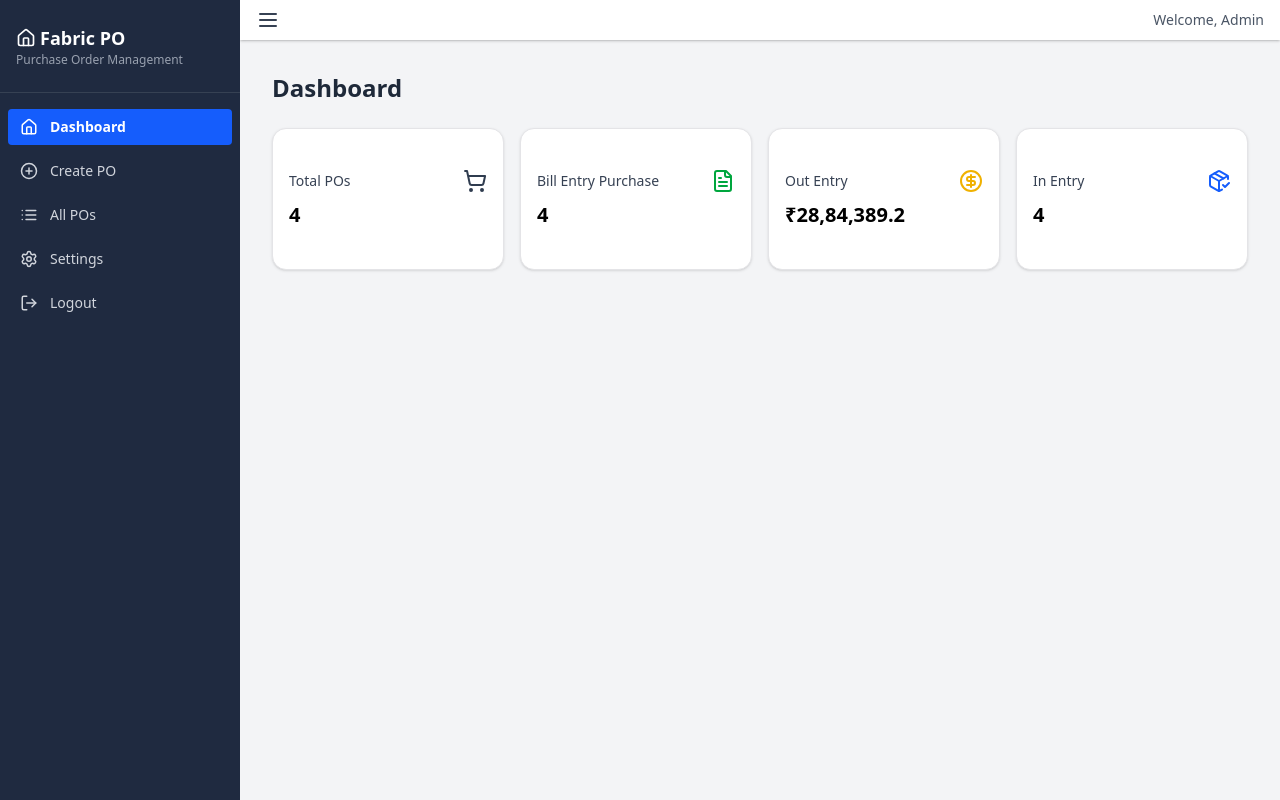
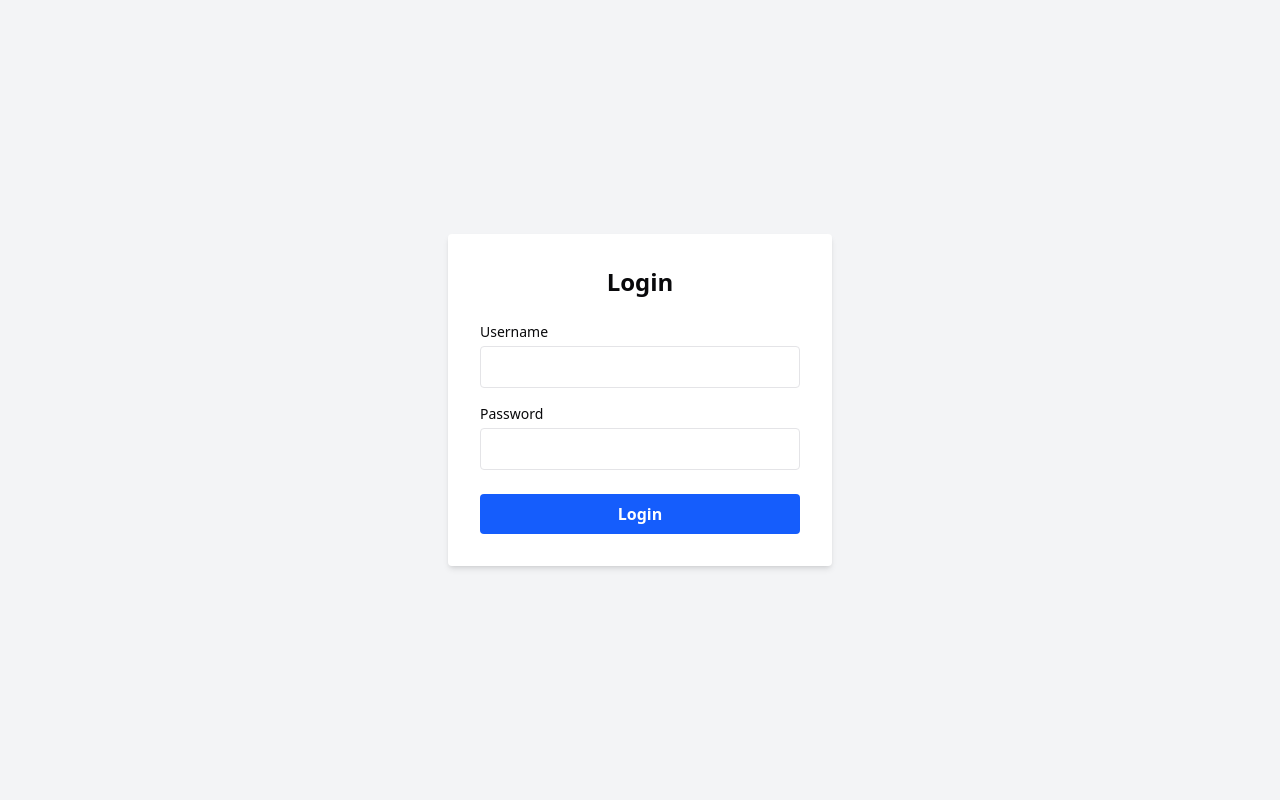
Before and after one commit to Ignito-Corporation/Textile-Admin-Panel, a React (Vite) app: page / in a window 1280 px wide. Before the commit this address led to /dashboard. Built offline with nearby package versions, Linux system fonts and the light colour scheme.

Commit message:
Added Login Authentication

```diff
--- a/package.json
+++ b/package.json
@@ -16,6 +16,7 @@
     "lucide-react": "^0.525.0",
     "react": "^19.1.0",
     "react-dom": "^19.1.0",
+    "react-router-dom": "^7.7.0",
     "tailwind-merge": "^3.3.1",
     "tailwindcss": "^4.1.11"
   },
--- a/src/App.jsx
+++ b/src/App.jsx
@@ -1,26 +1,57 @@
-import React from 'react';
-import { BrowserRouter as Router, Routes, Route, Navigate } from 'react-router-dom';
-import Layout from './layout/Layout';
-import Dashboard from './pages/Dashboard';
-import AllPOs from './pages/TotalPos';
-import BillEntry from './pages/BillEnteryPurchase'; // ✅ Create this file
+import React, { useState, useEffect } from "react";
+import {
+  BrowserRouter as Router,
+  Routes,
+  Route,
+  Navigate,
+  useLocation,
+} from "react-router-dom";
+
+import Layout from "./layout/Layout";
+import Login from "./pages/Login";
+import Dashboard from "./pages/Dashboard";
+import AllPOs from "./pages/TotalPos";
+import BillEntry from "./pages/BillEnteryPurchase";
+
+const AppWrapper = () => {
+  const [isAuthenticated, setIsAuthenticated] = useState(
+    localStorage.getItem("isLoggedIn") === "true"
+  );
+
+  const location = useLocation();
+
+  useEffect(() => {
+    setIsAuthenticated(localStorage.getItem("isLoggedIn") === "true");
+  }, [location]);
+
+  return (
+    <Routes>
+      {/* Public Route */}
+      <Route
+        path="/"
+        element={<Login setIsAuthenticated={setIsAuthenticated} />}
+      />
+
+      {/* Protected Routes */}
+      <Route
+        path="/dashboard"
+        element={isAuthenticated ? <Layout /> : <Navigate to="/" replace />}
+      >
+        <Route index element={<Dashboard />} />
+        <Route path="all-pos" element={<AllPOs />} />
+        <Route path="bill-entry" element={<BillEntry />} />
+      </Route>
+
+      {/* Catch-all */}
+      <Route path="*" element={<Navigate to="/" replace />} />
+    </Routes>
+  );
+};
 
 function App() {
   return (
     <Router>
-      <Routes>
-        {/* Redirect "/" to "/dashboard" */}
-        <Route path="/" element={<Navigate to="/dashboard" />} />
-
-        {/* Main layout with fixed sidebar and topbar */}
-        <Route path="/" element={<Layout />}>
-          <Route path="dashboard" element={<Dashboard />} />
-
-          {/* ✅ Inner routing for dashboard card clicks */}
-          <Route path="dashboard/all-pos" element={<AllPOs />} />
-          <Route path="dashboard/bill-entry" element={<BillEntry />} />
-        </Route>
-      </Routes>
+      <AppWrapper />
     </Router>
   );
 }
--- /dev/null
+++ b/src/components/Navbar.jsx
@@ -0,0 +1,88 @@
+import { useState } from 'react';
+import {
+  Home,
+  List,
+  Settings,
+  LogOut,
+  PlusCircle,
+  Menu,
+} from 'lucide-react';
+import { NavLink, useLocation } from 'react-router-dom';
+
+const menuItems = [
+  { icon: <Home size={18} />, label: 'Dashboard', to: '/dashboard' },
+  { icon: <PlusCircle size={18} />, label: 'Create PO', to: '/create_po' },
+  { icon: <List size={18} />, label: 'Create Purchase Bill', to: '/dashboard/Create_Purchase_Bill' },
+  { icon: <Settings size={18} />, label: 'Settings', to: '/dashboard/settings' },
+  { icon: <LogOut size={18} />, label: 'Logout', to: '/logout' },
+];
+
+export default function Navbar({ children }) {
+  const [collapsed, setCollapsed] = useState(false);
+  const location = useLocation();
+
+  const handleToggle = () => {
+    setCollapsed((prev) => !prev);
+  };
+
+  return (
+    <div className="flex h-screen">
+      {/* Sidebar */}
+      <div
+        className={`bg-[#1f2a40] text-white transition-all duration-300 ${
+          collapsed ? 'w-16' : 'w-60'
+        } h-full flex flex-col fixed top-0 left-0 z-20`}
+      >
+        <div className="px-4 py-6 text-sm border-b border-gray-700">
+          {!collapsed ? (
+            <>
+              <div className="text-lg font-bold flex items-center gap-1">
+                <Home size={20} /> Fabric PO
+              </div>
+              <div className="text-xs text-gray-400">Purchase Order Management</div>
+            </>
+          ) : (
+            <div className="flex justify-center">
+              <Home size={24} />
+            </div>
+          )}
+        </div>
+
+        <nav className="flex-1 px-2 py-4 space-y-2">
+          {menuItems.map((item, index) => {
+            const isActive = location.pathname === item.to;
+            return (
+              <NavLink
+                key={index}
+                to={item.to}
+                className={`flex items-center gap-3 text-sm px-3 py-2 rounded cursor-pointer transition-all
+                  ${isActive ? 'bg-blue-600 text-white font-semibold' : 'hover:bg-gray-700 text-gray-300'}`}
+              >
+                {item.icon}
+                {!collapsed && <span>{item.label}</span>}
+              </NavLink>
+            );
+          })}
+        </nav>
+      </div>
+
+      {/* Main Content + Topbar */}
+      <div
+        className={`flex flex-col w-full transition-all duration-300 ${
+          collapsed ? 'ml-16' : 'ml-60'
+        }`}
+      >
+        {/* Topbar */}
+        <div className="sticky top-0 z-10 bg-white shadow px-4 py-2 flex justify-between items-center">
+          <button onClick={handleToggle} className="text-gray-700">
+            <Menu size={24} />
+          </button>
+          <div className="text-sm text-gray-600">Welcome, Admin</div>
+        </div>
+
+        {/* Page Content */}
+        <div className="flex-1 overflow-auto p-4">{children}</div>
+      </div>
+    </div>
+  );
+}
--- a/src/components/Sidebar.jsx
+++ /dev/null
@@ -1,61 +0,0 @@
-import {
-  Home,
-  FileText,
-  List,
-  Settings,
-  LogOut,
-  PlusCircle
-} from 'lucide-react';
-import { NavLink, useLocation } from 'react-router-dom';
-
-const menuItems = [
-  { icon: <Home size={18} />, label: 'Dashboard', to: '/dashboard' },
-  { icon: <PlusCircle size={18} />, label: 'Create PO', to: '/create-po' },
-  { icon: <List size={18} />, label: 'All POs', to: '/all-pos' },
-  { icon: <Settings size={18} />, label: 'Settings', to: '/settings' },
-  { icon: <LogOut size={18} />, label: 'Logout', to: '/logout' }
-];
-
-export default function Sidebar({ collapsed }) {
-  const location = useLocation();
-
-  return (
-    <div
-      className={`bg-[#1f2a40] text-white transition-all duration-300 ${
-        collapsed ? 'w-16' : 'w-60'
-      } h-full flex flex-col`}
-    >
-      <div className="px-4 py-6 text-sm border-b border-gray-700">
-        {!collapsed ? (
-          <>
-            <div className="text-lg font-bold flex items-center gap-1">
-              <Home size={20} /> Fabric PO
-            </div>
-            <div className="text-xs text-gray-400">Purchase Order Management</div>
-          </>
-        ) : (
-          <div className="flex justify-center">
-            <Home size={24} />
-          </div>
-        )}
-      </div>
-
-      <nav className="flex-1 px-2 py-4 space-y-2">
-        {menuItems.map((item, index) => {
-          const isActive = location.pathname === item.to;
-          return (
-            <NavLink
-              key={index}
-              to={item.to}
-              className={`flex items-center gap-3 text-sm px-3 py-2 rounded cursor-pointer transition-all
-                ${isActive ? 'bg-blue-600 text-white font-semibold' : 'hover:bg-gray-700 text-gray-300'}`}
-            >
-              {item.icon}
-              {!collapsed && <span>{item.label}</span>}
-            </NavLink>
-          );
-        })}
-      </nav>
-    </div>
-  );
-}
--- a/src/components/Topbar.jsx
+++ /dev/null
@@ -1,12 +0,0 @@
-import { Menu } from 'lucide-react';
-
-export default function Topbar({ onToggle }) {
-  return (
-    <div className="flex items-center justify-between px-4 py-2 bg-white shadow">
-      <button onClick={onToggle} className="text-gray-700">
-        <Menu size={24} />
-      </button>
-      <div className="text-sm text-gray-600">Welcome, Admin</div>
-    </div>
-  );
-}
--- a/src/layout/layout.jsx
+++ b/src/layout/layout.jsx
@@ -1,34 +1,46 @@
-import { useState } from 'react';
+// import { useState } from 'react';
+// import { Outlet } from 'react-router-dom';
+// import Sidebar from '../components/Sidebar';
+// import Topbar from '../components/Topbar';
+
+// export default function Layout() {
+//   const [collapsed, setCollapsed] = useState(false);
+
+//   return (
+//     <div className="flex h-screen bg-gray-100">
+//       {/* Fixed Sidebar */}
+//       <div className="fixed top-0 left-0 h-full z-20">
+//         <Sidebar collapsed={collapsed} />
+//       </div>
+
+//       {/* Main Content Area */}
+//       <div
+//         className={`flex flex-col w-full transition-all duration-300 ${
+//           collapsed ? 'ml-16' : 'ml-60'
+//         }`}
+//       >
+//         {/* Fixed Topbar */}
+//         <div className="sticky top-0 z-10 bg-white shadow">
+//           <Topbar onToggle={() => setCollapsed(!collapsed)} />
+//         </div>
+
+//         {/* Routed Page Content */}
+//         <div className="flex-1 overflow-auto p-4">
+//           <Outlet />
+//         </div>
+//       </div>
+//     </div>
+//   );
+// }
 import { Outlet } from 'react-router-dom';
-import Sidebar from '../components/Sidebar';
-import Topbar from '../components/Topbar';
+import Navbar from '../components/Navbar';
 
 export default function Layout() {
-  const [collapsed, setCollapsed] = useState(false);
-
   return (
-    <div className="flex h-screen bg-gray-100">
-      {/* Fixed Sidebar */}
-      <div className="fixed top-0 left-0 h-full z-20">
-        <Sidebar collapsed={collapsed} />
-      </div>
-
-      {/* Main Content Area */}
-      <div
-        className={`flex flex-col w-full transition-all duration-300 ${
-          collapsed ? 'ml-16' : 'ml-60'
-        }`}
-      >
-        {/* Fixed Topbar */}
-        <div className="sticky top-0 z-10 bg-white shadow">
-          <Topbar onToggle={() => setCollapsed(!collapsed)} />
-        </div>
-
-        {/* Routed Page Content */}
-        <div className="flex-1 overflow-auto p-4">
-          <Outlet />
-        </div>
-      </div>
+    <div className="h-screen">
+      <Navbar>
+        <Outlet />
+      </Navbar>
     </div>
   );
 }
--- /dev/null
+++ b/src/pages/Login.jsx
@@ -0,0 +1,68 @@
+import React, { useState } from "react";
+import { useNavigate } from "react-router-dom";
+
+export default function Login({ setIsAuthenticated }) {
+  const [username, setUsername] = useState("");
+  const [password, setPassword] = useState("");
+  const [error, setError] = useState("");
+
+  const navigate = useNavigate();
+
+  const handleLogin = (e) => {
+    e.preventDefault();
+
+    // Mock login: replace this with real API/auth logic
+    if (username === "admin" && password === "admin") {
+      localStorage.setItem("isLoggedIn", "true");
+      setIsAuthenticated(true);
+      navigate("/dashboard");
+    } else {
+      setError("Invalid username or password");
+    }
+  };
+
+  return (
+    <div className="min-h-screen bg-gray-100 flex items-center justify-center">
+      <div className="bg-white shadow-md rounded p-8 max-w-sm w-full">
+        <h2 className="text-2xl font-bold mb-6 text-center">Login</h2>
+
+        {error && (
+          <div className="bg-red-100 text-red-700 px-4 py-2 rounded mb-4">
+            {error}
+          </div>
+        )}
+
+        <form onSubmit={handleLogin}>
+          <div className="mb-4">
+            <label className="block text-sm font-medium mb-1">Username</label>
+            <input
+              type="text"
+              className="w-full px-3 py-2 border rounded focus:outline-none focus:ring focus:border-blue-300"
+              value={username}
+              onChange={(e) => setUsername(e.target.value)}
+              required
+            />
+          </div>
+
+          <div className="mb-6">
+            <label className="block text-sm font-medium mb-1">Password</label>
+            <input
+              type="password"
+              className="w-full px-3 py-2 border rounded focus:outline-none focus:ring focus:border-blue-300"
+              value={password}
+              onChange={(e) => setPassword(e.target.value)}
+              required
+            />
+          </div>
+
+          <button
+            type="submit"
+            className="w-full bg-blue-600 hover:bg-blue-700 text-white font-semibold py-2 px-4 rounded"
+          >
+            Login
+          </button>
+        </form>
+      </div>
+    </div>
+  );
+}
```
Also changed, not shown: 1 other file (tests, documents, lock files or other folders).
